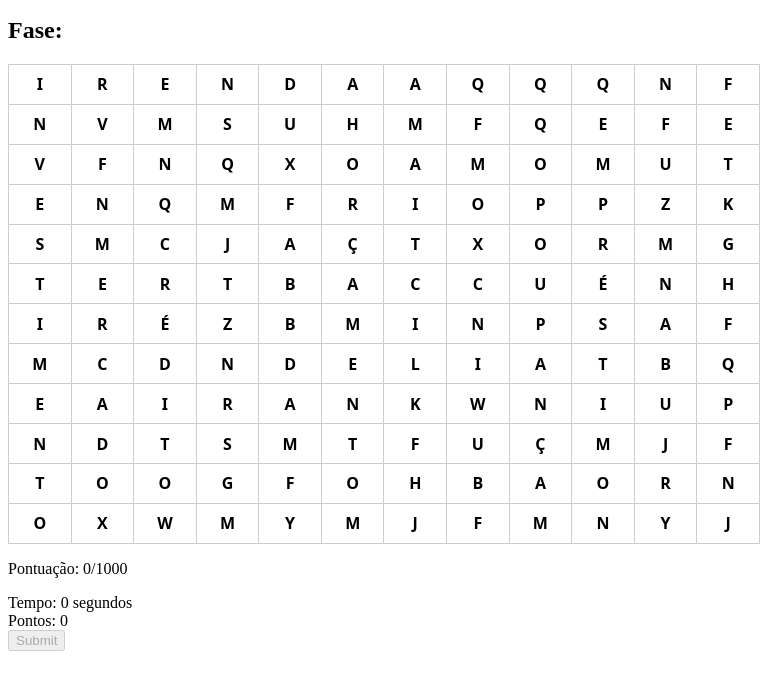
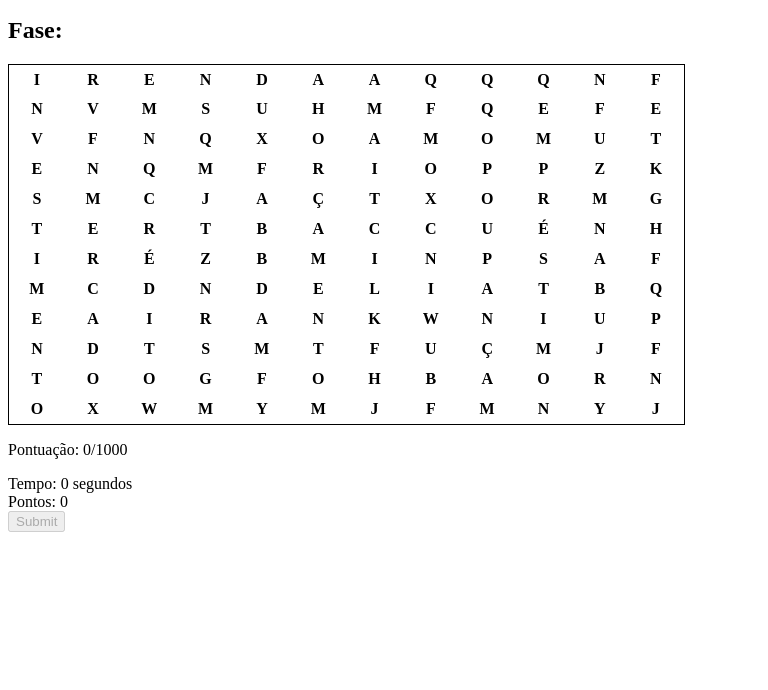
Before and after one commit to Cysne/ca-a_palavra, a plain HTML site: page index.html in a window 768 px wide. Shown: the part 46-736 px from the top of the page. Drawn offline with Linux system fonts and the light colour scheme.

Commit message:
altera tabela do caça palavras para remover bordas

```diff
--- a/index.html
+++ b/index.html
@@ -11,10 +11,16 @@
     <title>Jogo de Caça-Palavras</title>
   </head>
   <body>
+    <div>
+      <div>
         <h1>Jogo de Caça-Palavras</h1>
         <h2 id="faseAtual">Fase:</h2>
         <ul id="listaPalavras"></ul>
+        <div class="wrapper col-6">
+          <div class="center">
             <div id="grade"></div>
+          </div>
+        </div>
 
         <p>Pontuação: <span id="score">0/1000</span></p>
         <!-- Adicione estes elementos no seu HTML -->
@@ -23,5 +29,7 @@
         <button id="btnSubmit" onclick="onSubmit()" disabled>Submit</button>
 
         <script src="script.js"></script>
+      </div>
+    </div>
   </body>
 </html>
--- a/style.css
+++ b/style.css
@@ -1,17 +1,14 @@
-
 @font-face {
-    font-family: 'pearce';
-    src: url("./pearce.ttf");
+  font-family: "bebas";
+  src: url("https://www.freepik.com/font/redzein");
 }
 
-
-
 .celula {
-    border: 1px solid #ccc;
+  border: none;
   width: 30px;
   height: 30px;
   text-align: center;
-    /* border-radius: 15px; */
+  /* border-radius: 25px; */
 }
 /* @keyframes mudancaDeCor {
     0% { background-color: #FC785E; }
@@ -24,50 +21,56 @@
     animation: mudancaDeCor 3s infinite;
   } */
 
-  *{
+* {
   box-sizing: border-box;
 }
-h1{
+h1 {
   text-align: center;
   font-size: x-large;
   text-decoration: underline;
 }
 
-table{
-    font-family: 'system-ui', '-apple-system', "Segoe UI", 'Roboto', "Helvetica Neue", "Noto Sans", "Liberation Sans", 'Arial', 'sans-serif', "Apple Color Emoji", "Segoe UI Emoji", "Segoe UI Symbol", "Noto Color Emoji";
+table {
+  font-family: "";
   font-weight: 800;
   background-color: white;
   height: 60vh;
   width: 100%;
+  position: center;
 }
-table, td, th{
+table,
+td,
+th {
   text-align: center;
   border: 1px solid black;
   border-collapse: collapse;
-    padding:5px;
+  padding: 5px;
   cursor: pointer;
-
 }
 
-.wrapper{
+.wrapper {
   width: 100%;
 }
 
-.button input{
+.button input {
   width: 100%;
-    padding:10px 20px;
-    border:1px solid #ccc;
-    font-weight:600;
+  padding: 10px 20px;
+  border: 1px solid #ccc;
+  font-weight: 600;
 }
 
-.palavra-encontrada{
+.palavra-encontrada {
   text-decoration: line-through;
   color: #808080;
 }
-
-@media only screen and (min-width: 768px) {
-    /* For desktop: */
-    .col-6 {width: 50%;margin: auto;}
+@media only screen and (max-width: 768px) {
+  .col-6 {
+    width: 100%;
+  }
+  table {
+    height: auto;
+    width: 90%;
+  }
 }
 
 table.center {
```
Lines whose indentation alone changed are shown as unchanged.
